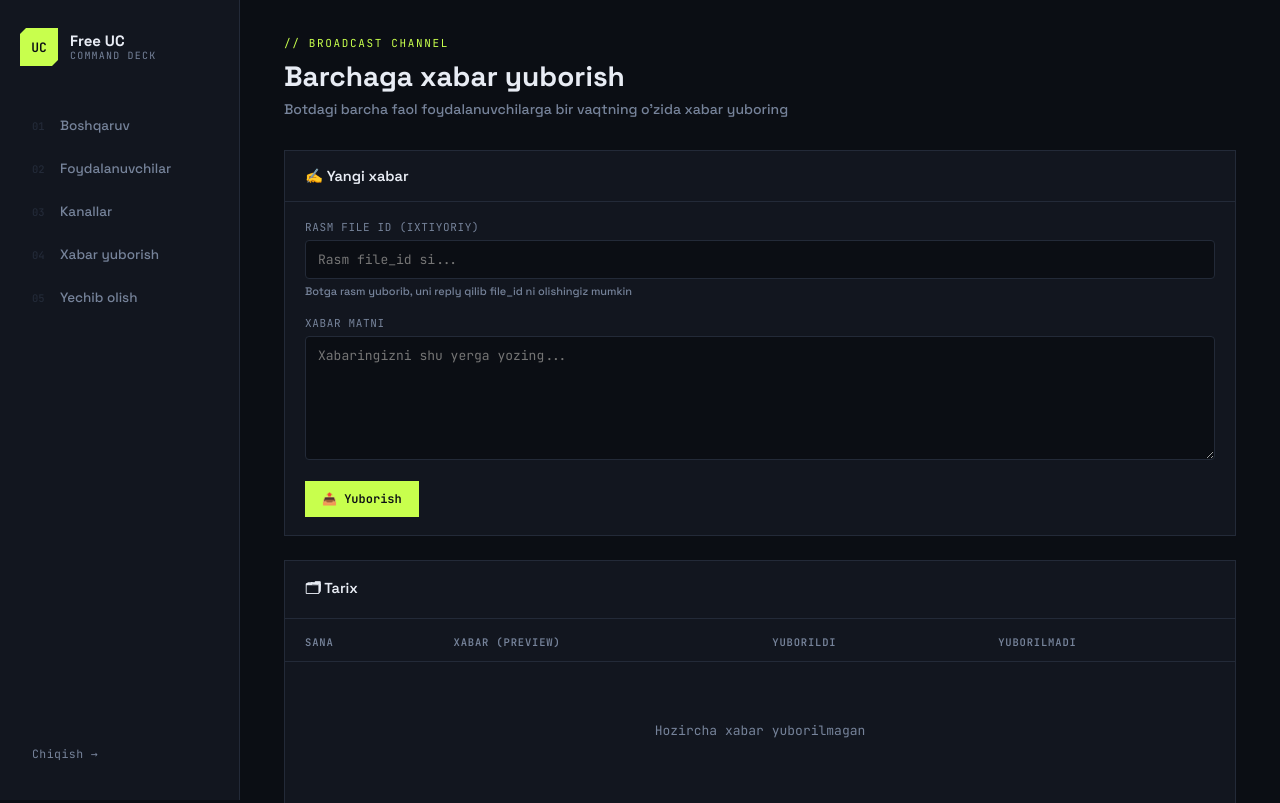
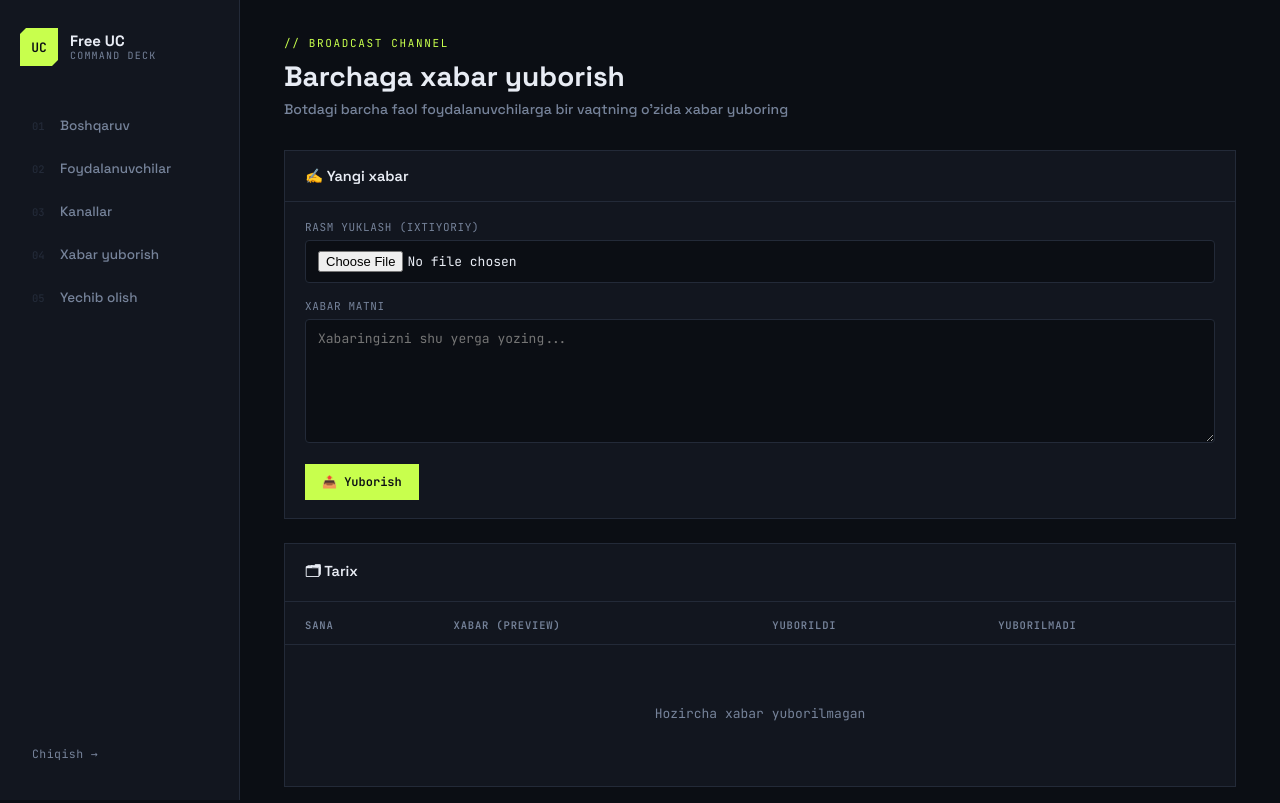
Before and after one commit to abdulkhakimovshukurjon-design/Bot, a Python web app: template webapp/templates/broadcast.html in a window 1280 px wide. Shown: the top 803 px of the page. Run offline with Jinja, Linux system fonts and the light colour scheme; the template is opened without the code that fills it, so the values that code supplies are empty.

Commit message:
Add file upload for broadcast photos in webapp

```diff
--- a/webapp/templates/broadcast.html
+++ b/webapp/templates/broadcast.html
@@ -11,17 +11,19 @@
 <div class="panel">
     <div class="panel-head"><h3>✍️ Yangi xabar</h3></div>
     <div class="panel-body" style="padding: 18px 20px;">
+        <form id="broadcast-form">
             <div class="field">
-            <label>Rasm File ID (ixtiyoriy)</label>
-            <input type="text" id="broadcast-photo" placeholder="Rasm file_id si...">
-            <span class="muted" style="font-size:11px;">Botga rasm yuborib, uni reply qilib file_id ni olishingiz mumkin</span>
+                <label>Rasm yuklash (ixtiyoriy)</label>
+                <input type="file" id="broadcast-photo-file" accept="image/*">
+                <span class="muted" style="font-size:11px;" id="file-name"></span>
             </div>
             <div class="field">
                 <label>Xabar matni</label>
                 <textarea id="broadcast-text" rows="6" placeholder="Xabaringizni shu yerga yozing..."></textarea>
             </div>
-        <button class="btn btn-primary" onclick="sendBroadcast()" id="send-btn">📤 Yuborish</button>
+            <button type="button" class="btn btn-primary" onclick="sendBroadcast()" id="send-btn">📤 Yuborish</button>
             <span id="send-status" class="muted mono" style="margin-left: 12px; font-size: 12px;"></span>
+        </form>
     </div>
 </div>
 
@@ -52,10 +54,16 @@
 
 {% block scripts %}
 <script>
+document.getElementById('broadcast-photo-file').addEventListener('change', function() {
+    const name = this.files[0] ? this.files[0].name : '';
+    document.getElementById('file-name').textContent = name;
+});
+
 async function sendBroadcast() {
     const text = document.getElementById('broadcast-text').value.trim();
-    const photo = document.getElementById('broadcast-photo').value.trim();
-    if (!text && !photo) { showToast('⚠️ Xabar matni yoki rasm file_id kiriting'); return; }
+    const fileInput = document.getElementById('broadcast-photo-file');
+    const file = fileInput.files[0];
+    if (!text && !file) { showToast('⚠️ Xabar matni yoki rasm tanlang'); return; }
     if (!confirm('Xabarni barcha foydalanuvchilarga yuborishni tasdiqlaysizmi?')) return;
 
     const btn = document.getElementById('send-btn');
@@ -64,12 +72,12 @@ async function sendBroadcast() {
     status.textContent = '📤 Yuborilmoqda, biroz kutib turing...';
 
     try {
-        const body = new URLSearchParams();
-        if (text) body.set('message', text);
-        if (photo) body.set('photo', photo);
+        const formData = new FormData();
+        if (text) formData.set('message', text);
+        if (file) formData.set('photo', file);
         const res = await fetch('/api/broadcast/send', {
-            method: 'POST', headers: {'Content-Type': 'application/x-www-form-urlencoded'},
-            body: body.toString()
+            method: 'POST',
+            body: formData
         });
         const data = await res.json();
         status.textContent = `✅ Yuborildi: ${data.sent} | ❌ Yuborilmadi: ${data.failed}`;
```
Also changed, not shown: webapp/app.py (+11 -6 lines). Lines whose indentation alone changed are shown as unchanged.
